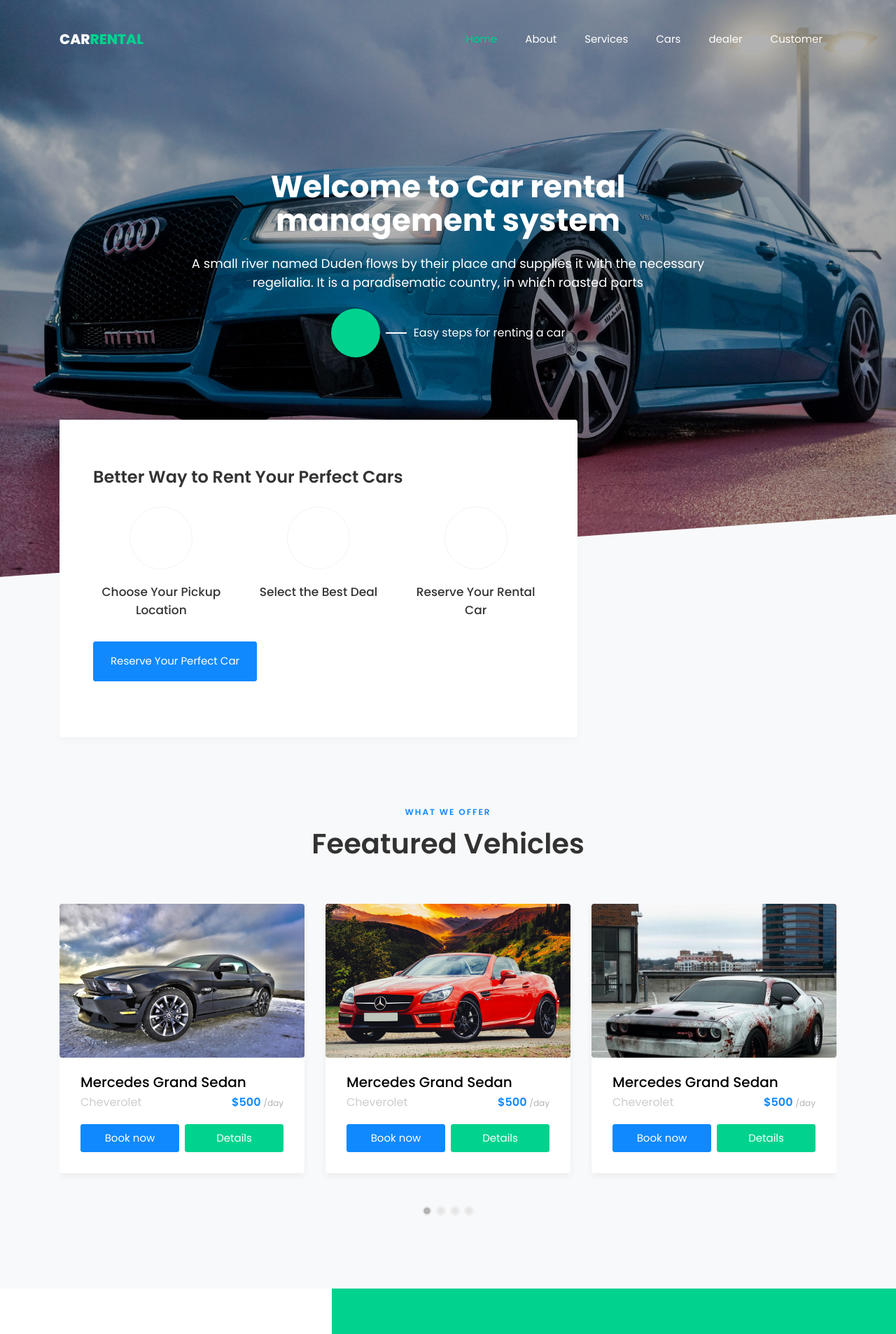
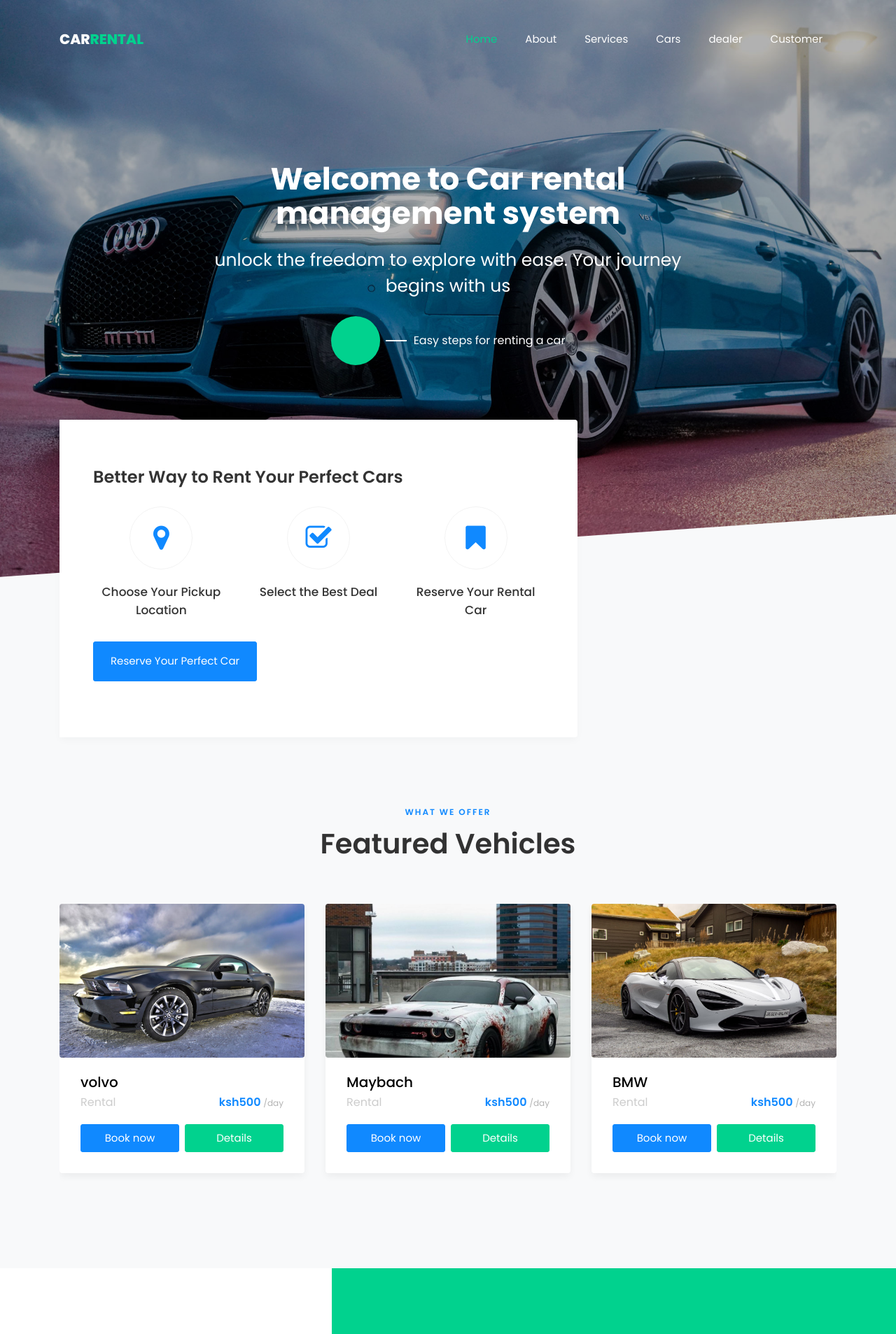
Before and after one commit to mofo98/car_rental, a Django app: template car_rental_system/Home/templates/home/index.html in a window 1280 px wide. Shown: the top 1907 px of the page at 70% size. Run offline with Django 3.2, Linux system fonts and the light colour scheme; the template is opened without the code that fills it, so the values that code supplies are empty; some libraries are stand-ins or nearby versions; some web fonts are replaced.

Commit message:
Update index.html
edited homepage

```diff
--- a/car_rental_system/Home/templates/home/index.html
+++ b/car_rental_system/Home/templates/home/index.html
@@ -10,6 +10,7 @@
 
     <link rel="stylesheet" href="{% static 'css/open-iconic-bootstrap.min.css' %}">
     <link rel="stylesheet" href="{% static 'css/animate.css' %}">
+	<link rel="stylesheet" href="https://cdnjs.cloudflare.com/ajax/libs/font-awesome/4.7.0/css/font-awesome.min.css">
 
     <link rel="stylesheet" href="{% static 'css/owl.carousel.min.css' %}">
     <link rel="stylesheet" href="{% static 'css/owl.theme.default.min.css' %}">
@@ -57,8 +58,8 @@
           <div class="col-lg-8 ftco-animate">
           	<div class="text w-100 text-center mb-md-5 pb-md-5">
 	            <h1 class="mb-4">Welcome to Car rental management system</h1>
-	            <p style="font-size: 18px;">A small river named Duden flows by their place and supplies it with the necessary regelialia. It is a paradisematic country, in which roasted parts</p>
-	            <a href="https://vimeo.com/45830194" class="icon-wrap popup-vimeo d-flex align-items-center mt-4 justify-content-center">
+	            <p style="font-size: 25px;">unlock the freedom to explore with ease. Your journey begins with us</p>
+	            <a href="/customer_portal/login/" class="icon-wrap d-flex align-items-center mt-4 justify-content-center">
 	            	<div class="icon d-flex align-items-center justify-content-center">
 	            		<span class="ion-ios-play"></span>
 	            	</div>
@@ -81,9 +82,10 @@
 	  						<div class="services-wrap rounded-right w-100">
 	  							<h3 class="heading-section mb-4">Better Way to Rent Your Perfect Cars</h3>
 	  							<div class="row d-flex mb-4">
-					          <div class="col-md-4 d-flex align-self-stretch ftco-animate">
-					            <div class="services w-100 text-center">
-				              	<div class="icon d-flex align-items-center justify-content-center"><span class="flaticon-route"></span></div>
+									  <div class="col-md-4 d-flex align-self-stretch ftco-animate">
+										  <div class="services w-100 text-center">
+									<i class="" aria-hidden="true"></i>
+				              	<div class="icon d-flex align-items-center justify-content-center"><span class="fa fa-map-marker"></span></div>
 				              	<div class="text w-100">
 					                <h3 class="heading mb-2">Choose Your Pickup Location</h3>
 				                </div>
@@ -91,7 +93,7 @@
 					          </div>
 					          <div class="col-md-4 d-flex align-self-stretch ftco-animate">
 					            <div class="services w-100 text-center">
-				              	<div class="icon d-flex align-items-center justify-content-center"><span class="flaticon-handshake"></span></div>
+				              	<div class="icon d-flex align-items-center justify-content-center"><span class="fa fa-check-square-o"></span></div>
 				              	<div class="text w-100">
 					                <h3 class="heading mb-2">Select the Best Deal</h3>
 					              </div>
@@ -99,7 +101,7 @@
 					          </div>
 					          <div class="col-md-4 d-flex align-self-stretch ftco-animate">
 					            <div class="services w-100 text-center">
-				              	<div class="icon d-flex align-items-center justify-content-center"><span class="flaticon-rent"></span></div>
+				              	<div class="icon d-flex align-items-center justify-content-center"><span class="fa fa-bookmark" aria-hidden="true"></span></div>
 				              	<div class="text w-100">
 					                <h3 class="heading mb-2">Reserve Your Rental Car</h3>
 					              </div>
@@ -120,7 +122,7 @@
     		<div class="row justify-content-center">
           <div class="col-md-12 heading-section text-center ftco-animate mb-5">
           	<span class="subheading">What we offer</span>
-            <h2 class="mb-2">Feeatured Vehicles</h2>
+            <h2 class="mb-2">Featured Vehicles</h2>
           </div>
         </div>
     		<div class="row">
@@ -128,29 +130,15 @@
     				<div class="carousel-car owl-carousel">
     					<div class="item">
     						<div class="car-wrap rounded ftco-animate">
-		    					<div class="img rounded d-flex align-items-end" style="background-image: url(static/images/car-1.jpg);">
-		    					</div>
-		    					<div class="text">
-		    						<h2 class="mb-0"><a href="#">Mercedes Grand Sedan</a></h2>
-		    						<div class="d-flex mb-3">
-			    						<span class="cat">Cheverolet</span>
-			    						<p class="price ml-auto">$500 <span>/day</span></p>
-		    						</div>
-		    						<p class="d-flex mb-0 d-block"><a href="#" class="btn btn-primary py-2 mr-1">Book now</a> <a href="#" class="btn btn-secondary py-2 ml-1">Details</a></p>
-		    					</div>
-		    				</div>
-    					</div>
-    					<div class="item">
-    						<div class="car-wrap rounded ftco-animate">
 		    					<div class="img rounded d-flex align-items-end" style="background-image: url(static/images/DODGE.jpg);">
 		    					</div>
 		    					<div class="text">
-		    						<h2 class="mb-0"><a href="#">Mercedes Grand Sedan</a></h2>
+		    						<h2 class="mb-0"><a href="#">Maybach</a></h2>
 		    						<div class="d-flex mb-3">
-			    						<span class="cat">Cheverolet</span>
-			    						<p class="price ml-auto">$500 <span>/day</span></p>
+			    						<span class="cat">Rental</span>
+			    						<p class="price ml-auto">ksh500 <span>/day</span></p>
 		    						</div>
-		    						<p class="d-flex mb-0 d-block"><a href="#" class="btn btn-primary py-2 mr-1">Book now</a> <a href="#" class="btn btn-secondary py-2 ml-1">Details</a></p>
+		    						<p class="d-flex mb-0 d-block"><a href="/customer_portal/login/" class="btn btn-primary py-2 mr-1">Book now</a> <a href="#" class="btn btn-secondary py-2 ml-1">Details</a></p>
 		    					</div>
 		    				</div>
     					</div>
@@ -159,12 +147,12 @@
 		    					<div class="img rounded d-flex align-items-end" style="background-image: url(static/images/car-3.jpg);">
 		    					</div>
 		    					<div class="text">
-		    						<h2 class="mb-0"><a href="#">Mercedes Grand Sedan</a></h2>
+		    						<h2 class="mb-0"><a href="#">BMW</a></h2>
 		    						<div class="d-flex mb-3">
-			    						<span class="cat">Cheverolet</span>
-			    						<p class="price ml-auto">$500 <span>/day</span></p>
+			    						<span class="cat">Rental</span>
+			    						<p class="price ml-auto">ksh500 <span>/day</span></p>
 		    						</div>
-		    						<p class="d-flex mb-0 d-block"><a href="#" class="btn btn-primary py-2 mr-1">Book now</a> <a href="#" class="btn btn-secondary py-2 ml-1">Details</a></p>
+		    						<p class="d-flex mb-0 d-block"><a href="/customer_portal/login/" class="btn btn-primary py-2 mr-1">Book now</a> <a href="#" class="btn btn-secondary py-2 ml-1">Details</a></p>
 		    					</div>
 		    				</div>
     					</div>
@@ -173,12 +161,12 @@
 		    					<div class="img rounded d-flex align-items-end" style="background-image: url(static/images/car-4.jpg);">
 		    					</div>
 		    					<div class="text">
-		    						<h2 class="mb-0"><a href="#">Mercedes Grand Sedan</a></h2>
+		    						<h2 class="mb-0"><a href="#">volvo</a></h2>
 		    						<div class="d-flex mb-3">
-			    						<span class="cat">Cheverolet</span>
-			    						<p class="price ml-auto">$500 <span>/day</span></p>
+			    						<span class="cat">Rental</span>
+			    						<p class="price ml-auto">ksh500 <span>/day</span></p>
 		    						</div>
-		    						<p class="d-flex mb-0 d-block"><a href="#" class="btn btn-primary py-2 mr-1">Book now</a> <a href="#" class="btn btn-secondary py-2 ml-1">Details</a></p>
+		    						<p class="d-flex mb-0 d-block"><a href="/customer_portal/login/" class="btn btn-primary py-2 mr-1">Book now</a> <a href="#" class="btn btn-secondary py-2 ml-1">Details</a></p>
 		    					</div>
 		    				</div>
     					</div>
@@ -198,8 +186,7 @@
 	          	<span class="subheading">About us</span>
 	            <h2 class="mb-4">Welcome to CarRental</h2>
 
-	            <p>Lorem ipsum dolor sit amet consectetur adipisicing elit. Quod dolor debitis ducimus quos molestias sed, aperiam eligendi ut vel voluptas illo veritatis neque, ex tempore.</p>
-				<p>Lorem ipsum dolor sit amet consectetur adipisicing elit. Cupiditate, enim ipsa dignissimos nisi eum eaque, sit voluptatem illo, sequi laudantium quam. Deserunt soluta magnam ea iure provident exercitationem quia neque magni perspiciatis velit, ad veniam quis culpa temporibus obcaecati odio debitis sunt sit fuga ipsam, earum sapiente ipsa laudantium enim!</p>
+	            <p>"Experience the freedom of the open road with our premium fleet of vehicles. Wherever you're headed, we've got the perfect ride waiting for you. Start your adventure today!</p>
 	            <p><a href="#" class="btn btn-primary py-3 px-4">Search Vehicle</a></p>
 	          </div>
 					</div>
@@ -214,11 +201,11 @@
           <div class="col-md">
             <div class="ftco-footer-widget mb-4">
               <h2 class="ftco-heading-2"><a href="#" class="logo">Car<span>Rental</span></a></h2>
-              <p>Far far away, behind the word mountains, far from the countries Vokalia and Consonantia, there live the blind texts.</p>
+              <p>Far far away, behind the word mountains, there live the blind texts.</p>
               <ul class="ftco-footer-social list-unstyled float-md-left float-lft mt-5">
-                <li class="ftco-animate"><a href="#"><span class="icon-twitter"></span></a></li>
-                <li class="ftco-animate"><a href="#"><span class="icon-facebook"></span></a></li>
-                <li class="ftco-animate"><a href="#"><span class="icon-instagram"></span></a></li>
+                <li class="ftco-animate"><a href="#"><span class="fa fa-twitter"></span></a></li>
+                <li class="ftco-animate"><a href="#"><span class="fa fa-facebook"></span></a></li>
+                <li class="ftco-animate"><a href="#"><span class="fa fa-instagram"></span></a></li>
               </ul>
             </div>
           </div>
@@ -252,7 +239,7 @@
           <div class="col-md-12 text-center">
 
             <p>
-  Copyright &copy;<script>document.write(new Date().getFullYear());</script> All rights reserved | This template is made with <i class="icon-heart color-danger" aria-hidden="true"></i> by <a href="" target="_blank">Bnejamin barasa</a></p>
+  Copyright &copy;<script>document.write(new Date().getFullYear());</script> All rights reserved | made    <i class="fa fa-car" aria-hidden="true"></i> by <a href="" target="_blank">Benjamin Barasa</a></p>
           </div>
         </div>
       </div>
```
